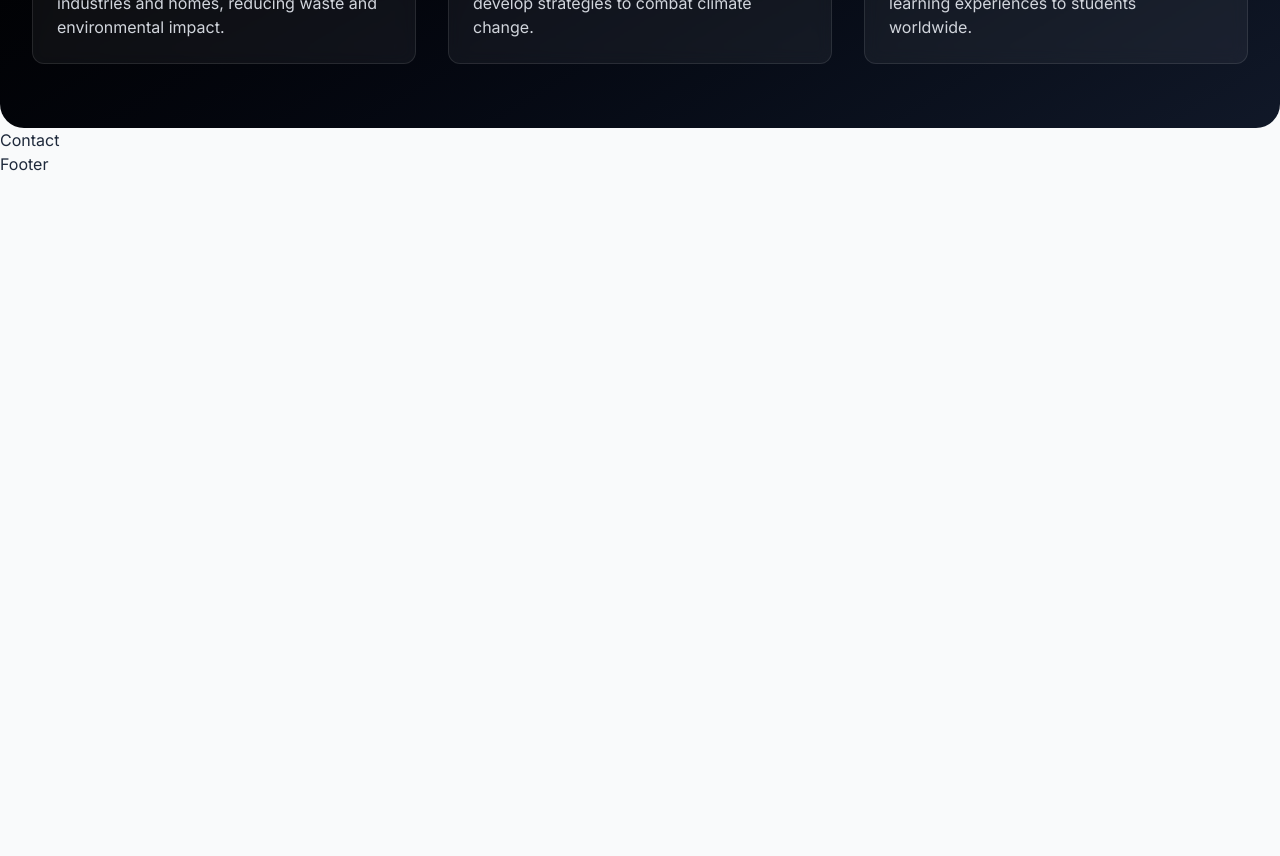
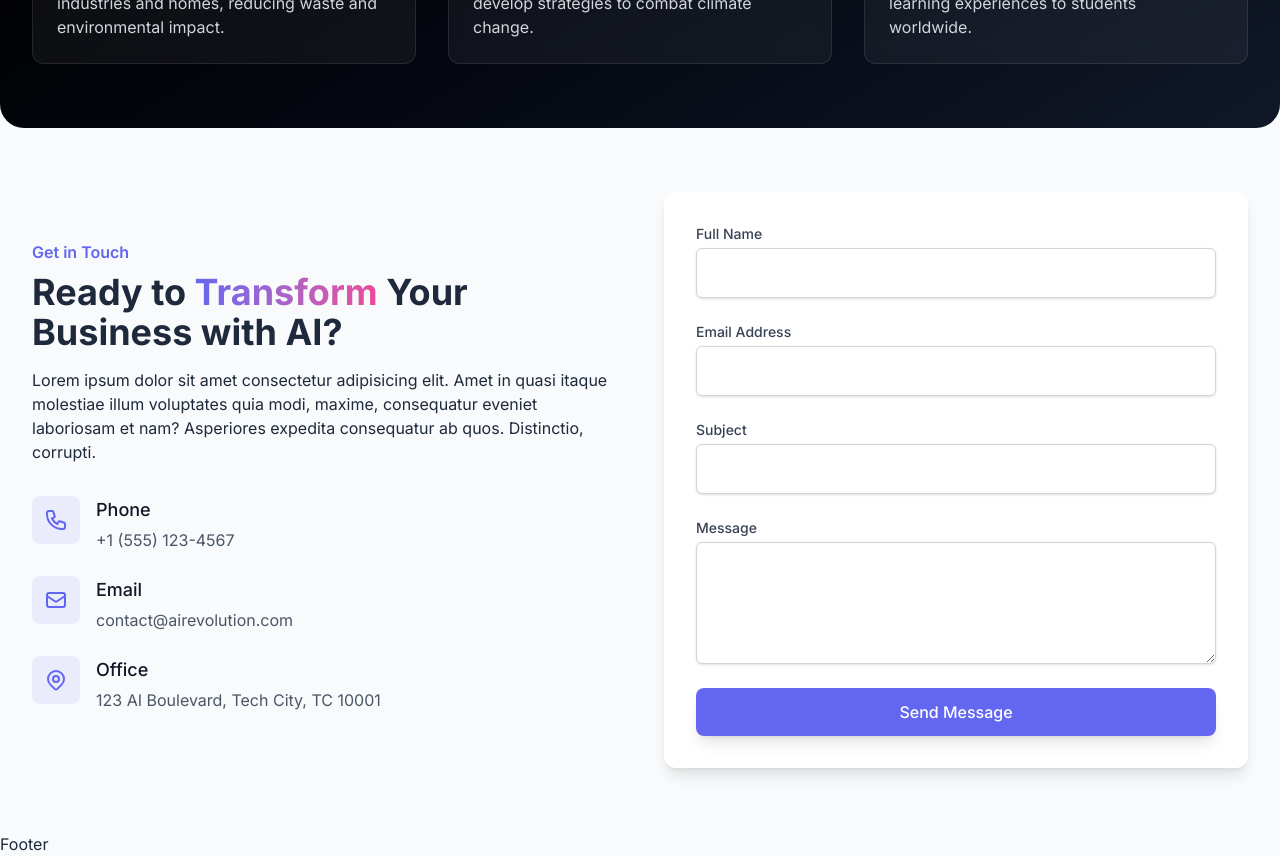
Before and after one commit to mahmoud-git-hub/ai-rev, a React (Vite) app: page / in a window 1280 px wide. Shown: the part 2080-2936 px from the top of the page. Before the commit the page ends 2256 px from the top, so only its background shows below. Built offline with nearby package versions, Linux system fonts and the light colour scheme.

Commit message:
add contact section

```diff
--- a/src/components/contact.jsx
+++ b/src/components/contact.jsx
@@ -1,8 +1,98 @@
-import React from 'react'
+const contactDetails = [
+  {
+    title: "Phone",
+    text: "+1 (555) 123-4567",
+    icon: (
+      <svg xmlns="http://www.w3.org/2000/svg" className="h-6 w-6" fill="none" viewBox="0 0 24 24" stroke="currentColor">
+        <path strokeLinecap="round" strokeLinejoin="round" strokeWidth="2" d="M3 5a2 2 0 012-2h3.28a1 1 0 01.948.684l1.498 4.493a1 1 0 01-.502 1.21l-2.257 1.13a11.042 11.042 0 005.516 5.516l1.13-2.257a1 1 0 011.21-.502l4.493 1.498a1 1 0 01.684.949V19a2 2 0 01-2 2h-1C9.716 21 3 14.284 3 6V5z" />
+      </svg>
+    ),
+  },
+  {
+    title: "Email",
+    text: "contact@airevolution.com",
+    icon: (
+      <svg xmlns="http://www.w3.org/2000/svg" className="h-6 w-6" fill="none" viewBox="0 0 24 24" stroke="currentColor">
+        <path strokeLinecap="round" strokeLinejoin="round" strokeWidth="2" d="M3 8l7.89 5.26a2 2 0 002.22 0L21 8M5 19h14a2 2 0 002-2V7a2 2 0 00-2-2H5a2 2 0 00-2 2v10a2 2 0 002 2z" />
+      </svg>
+    ),
+  },
+  {
+    title: "Office",
+    text: "123 AI Boulevard, Tech City, TC 10001",
+    icon: (
+      <svg xmlns="http://www.w3.org/2000/svg" className="h-6 w-6" fill="none" viewBox="0 0 24 24" stroke="currentColor">
+        <path strokeLinecap="round" strokeLinejoin="round" strokeWidth="2" d="M17.657 16.657L13.414 20.9a1.998 1.998 0 01-2.827 0l-4.244-4.243a8 8 0 1111.314 0z" />
+        <path strokeLinecap="round" strokeLinejoin="round" strokeWidth="2" d="M15 11a3 3 0 11-6 0 3 3 0 016 0z" />
+      </svg>
+    ),
+  },
+];
 
 function Contact() {
   return (
-    <div>Contact</div>
+    <section
+      className='app-container py-16'
+      id='contact'
+    >
+      <div className='grid grid-cols-1 lg:grid-cols-2 gap-12 items-center'>
+        <div>
+          <span className="section-subheader">Get in Touch</span>
+          <h2 className="section-header">
+            Ready to <span className="gradient-text">Transform</span> Your Business with AI?
+
+          </h2>
+          <p className="section-description">
+            Lorem ipsum dolor sit amet consectetur adipisicing elit. Amet in quasi itaque molestiae illum voluptates quia modi, maxime, consequatur eveniet laboriosam et nam? Asperiores expedita consequatur ab quos. Distinctio, corrupti.
+          </p>
+          <div className="mt-8 space-y-4">
+            {contactDetails.map((detail, i) => (
+              <div
+                className="contact-info-group"
+                key={i}>
+                <div className="form-icon">
+                  {detail.icon}
+                </div>
+                <div>
+                  <h3 className="contact-title">
+                    {detail.title}
+                  </h3>
+                  <p className="contact-text">
+                    {detail.text}
+                  </p>
+                </div>
+
+              </div>
+            ))}
+          </div>
+        </div>
+        <div className="bg-white rounded-xl shadow-lg p-6 lg:p-8 ">
+          <form>
+            <div className="space-y-6">
+              <div>
+                <label className="form-input-label">Full Name</label>
+                <input type="text" className="form-input" />
+              </div>
+              <div>
+                <label className="form-input-label">Email Address</label>
+                <input type="email" className="form-input" />
+              </div>
+              <div>
+                <label className="form-input-label">Subject</label>
+                <input type="text" className="form-input" />
+              </div>
+              <div>
+                <label className="form-input-label">Message</label>
+                <textarea className="form-input" rows="4" />
+              </div>
+            </div>
+            <button className="btn-primary w-full mt-6">Send Message</button>
+          </form>
+
+        </div>
+
+      </div>
+    </section>
   )
 }
 
```
